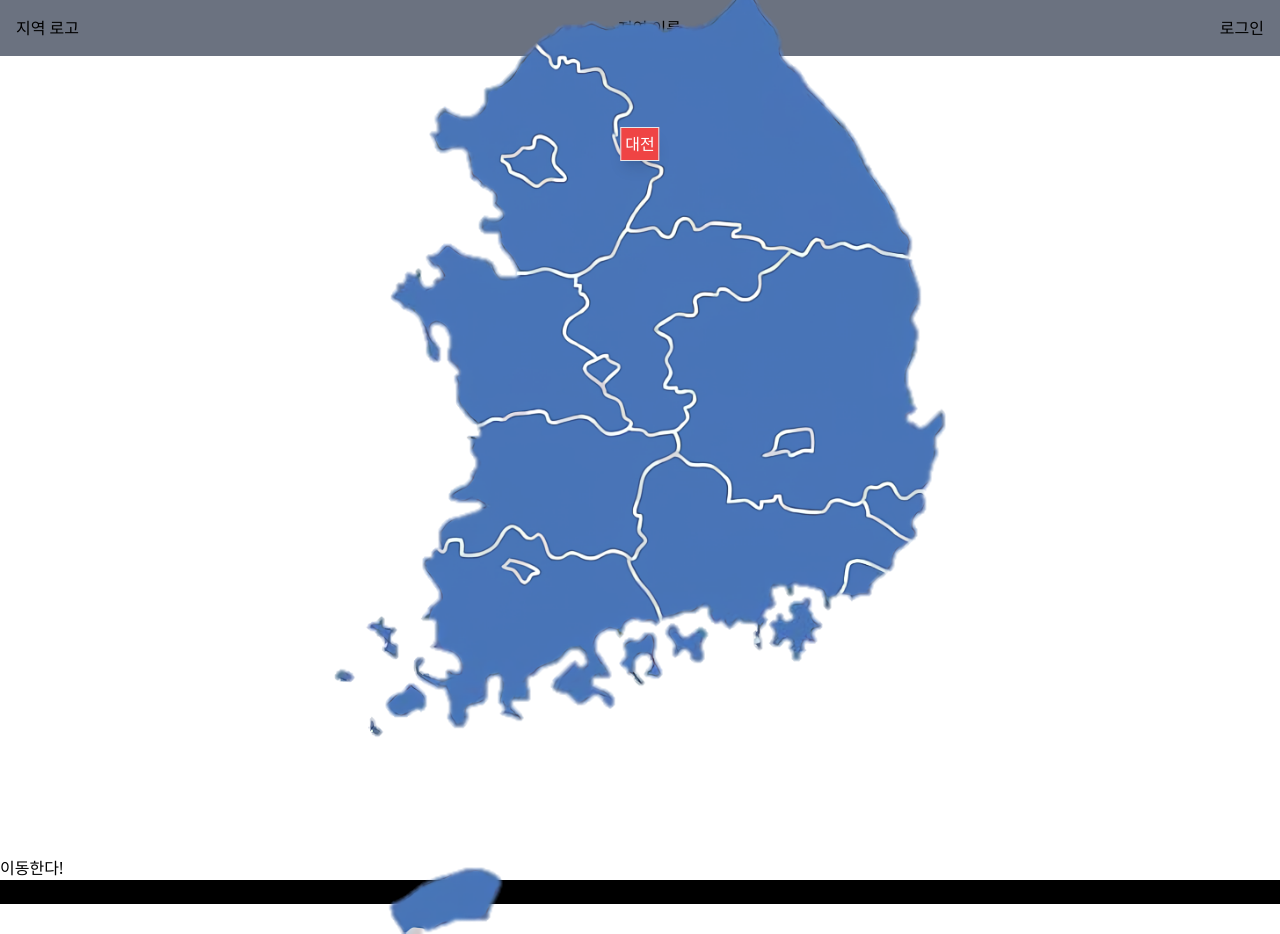
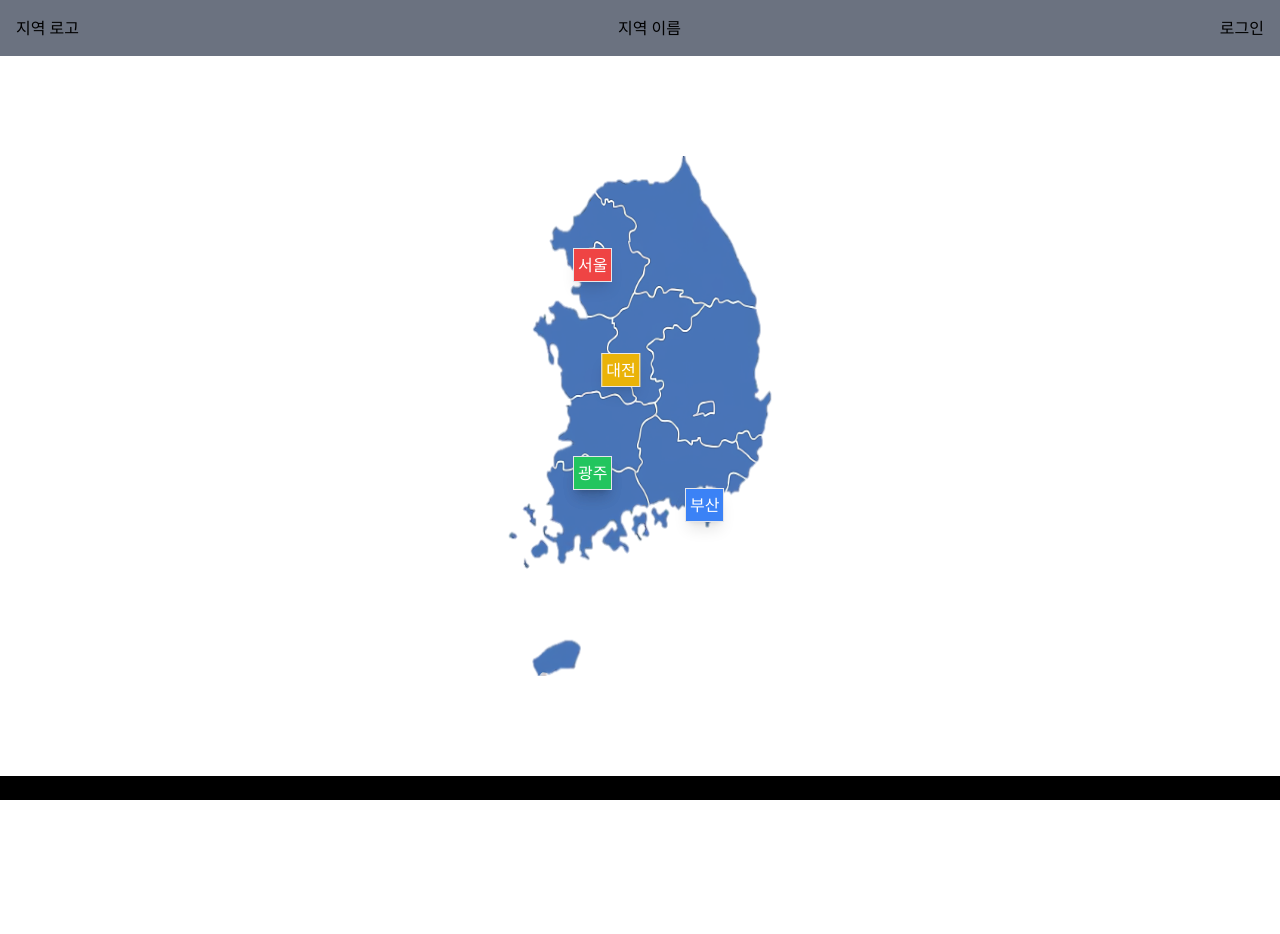
Before and after one commit to personarpgg/routing, a Next.js app: page / in a window 1280 px wide. After the commit the page ends 800 px from the top, so only its background shows below. Built offline with nearby package versions, Linux system fonts and the light colour scheme.

Commit message:
check : 다른지역 추가 및 테스트 페이지 작성

```diff
--- a/app/(pages)/page.tsx
+++ b/app/(pages)/page.tsx
@@ -1,19 +1,64 @@
 import Link from "next/link";
+import { useState } from "react";
 
 export default function Home() {
+  // 클릭 횟수 이벤트
+
+
+
   return (
-    <div className="flex flex-col items-center justify-center h-screen">
+    <div className="flex flex-col items-center justify-center h-screen relative">
 
-      <div className="relative">
+      <div className="absolute">
         <img
           src="/map.png"
           alt="지도 이미지 표시"
-          className="w-220 h-250 md:w-full md:h-auto"
+          style={{ width: "550px", height: "520px" }}
         />
-        <div className="absolute top-40 left-1/2 transform -translate-x-1/2 -translate-y-1/2">
+        {/* 서울 */}
+        <div className="absolute top-20 left-52">
           <Link href="/map_main" className="block mx-auto mt-3">
             <div className="bg-red-500 border shadow-lg p-1 text-white cursor-pointer">
+              서울
+            </div>
+          </Link>
+        </div>
+
+        {/* 대전 */}
+        <div className="absolute top-52 left-64 transform -translate-x-1/2 -translate-y-1/2">
+          <Link href="/map_main" className="block mx-auto mt-3">
+            <div className="bg-yellow-500 border shadow-lg p-1 text-white cursor-pointer">
               대전
+            </div>
+          </Link>
+        </div>
+
+        {/* 울산 광역시 */}
+
+
+        {/* 대구 광역시 */}
+        <div className="absolute top-72 left-52">
+          <Link href="/map_main" className="block mx-auto mt-3">
+            <div className="bg-green-500 border shadow-lg p-1 text-white cursor-pointer">
+              대구
+            </div>
+          </Link>
+        </div>
+
+        {/* 광주 */}
+        <div className="absolute top-72 left-52">
+          <Link href="/map_main" className="block mx-auto mt-3">
+            <div className="bg-green-500 border shadow-lg p-1 text-white cursor-pointer">
+              광주
+            </div>
+          </Link>
+        </div>
+
+        {/* 부산 */}
+        <div className="absolute top-80 left-80">
+          <Link href="/map_main" className="block mx-auto mt-3">
+            <div className="bg-blue-500 border shadow-lg p-1 text-white cursor-pointer">
+              부산
             </div>
           </Link>
         </div>
--- a/app/imge/page.tsx
+++ b/app/image/page.tsx
@@ -3,7 +3,7 @@
 import Image from "next/image";
 
 
-export default function Test() {
+export default function Image() {
   return (
     <>
     <img src="/app/public/11.png/" alt="이미지 표시 테스트" />
--- a/app/layout.tsx
+++ b/app/layout.tsx
@@ -27,8 +27,6 @@ export default function RootLayout({
 
         {children}
 
-        {/* 아예 페이지 이동 */}
-        <Link href="{Test}" >이동한다!</Link>
 
         {/* 페이지 내에서 이동 */}
         {/* <button onClick={Test2}>페이지 내 이동</button> */}
--- /dev/null
+++ b/app/login/page.tsx
@@ -0,0 +1,18 @@
+"use client"
+
+import Image from "next/image";
+
+
+export default function Login() {
+  return (
+    <>
+
+
+      <input type="text" value="아이디" />
+      <input type="text" value="비밀번호" />
+      <input type="button" value="로그인" />
+
+
+    </>
+  );
+}
--- a/app/map_main/page.tsx
+++ b/app/map_main/page.tsx
@@ -1,9 +1,47 @@
 import Image from "next/image";
 
-export default function map_main() {
+export default function MapMain() {
   return (
-    <>
-    테스트 페이지
-    </>
+    <div className="absolute w-full h-full flex items-center justify-center">
+      <div style={{ overflowY: "auto", maxHeight: "80vh" }}>
+        {/* 스크롤 가능한 내용 */}
+        <h1>맵 메인 페이지</h1>
+        {/* 다양한 정보 추가 */}
+        {/* 예시: */}
+        <p>서울에 관한 정보</p>
+        <p>대전에 관한 정보</p>
+        <p>광주에 관한 정보</p>
+        <p>부산에 관한 정보</p>
+        {/* 스크롤 가능한 내용 끝 */}
+
+        {/* 이미지 */}
+        <img
+          src="/1.png"
+          alt="지도 이미지 표시"
+          style={{ width: "550px", height: "520px" }}
+        />
+
+
+        <img
+          src="/1.png"
+          alt="지도 이미지 표시"
+          style={{ width: "550px", height: "520px" }}
+        />
+
+
+        <img
+          src="/1.png"
+          alt="지도 이미지 표시"
+          style={{ width: "550px", height: "520px" }}
+        />
+
+
+        <img
+          src="/1.png"
+          alt="지도 이미지 표시"
+          style={{ width: "550px", height: "520px" }}
+        />
+      </div>
+    </div>
   );
 }
```
Also changed, not shown: public/1.png (added).
